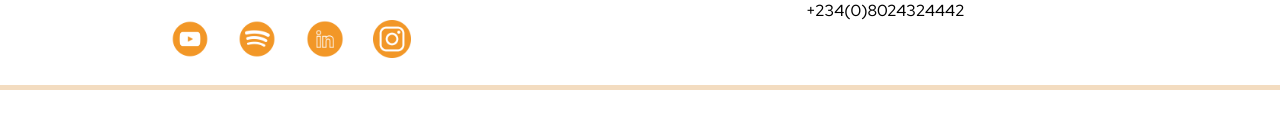
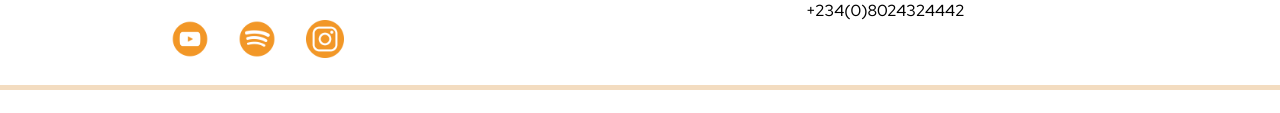
Before and after one commit to Enilolade/weInHRPod, a plain HTML site: page about.html in a window 1280 px wide. Shown: the part 843-956 px from the top of the page. Drawn offline with nearby package versions, Linux system fonts and the light colour scheme; a web font is replaced by a local one.

Commit message:
Update about.html

```diff
--- a/about.html
+++ b/about.html
@@ -107,10 +107,10 @@
                         <a target="_blank" class="link" href="https://open.spotify.com/show/3EzBkcGtj9fajQPtlO9Gf4">
                             <img class="btn" src="./Images/Social Media Icons/Spotify-icon.png" alt="spotify icon">
                         </a>
-                        <a target="_blank" class="link" href="#">
+<!--                         <a target="_blank" class="link" href="#">
                             <img class="btn" src="./Images/Social Media Icons/LinkedIn icon.png" alt="LinkedIn icon">
-                        </a>
-                        <a target="_blank" class="link" href="#">
+                        </a> -->
+                        <a target="_blank" class="link" href="https://www.instagram.com/weinhr/?utm_source=qr&igshid=MzNlNGNkZWQ4Mg%3D%3D">
                             <img class="btn" src="./Images/Social Media Icons/instagram-icon.png" alt="Instagram icon">
                         </a>
                     </div>
```
